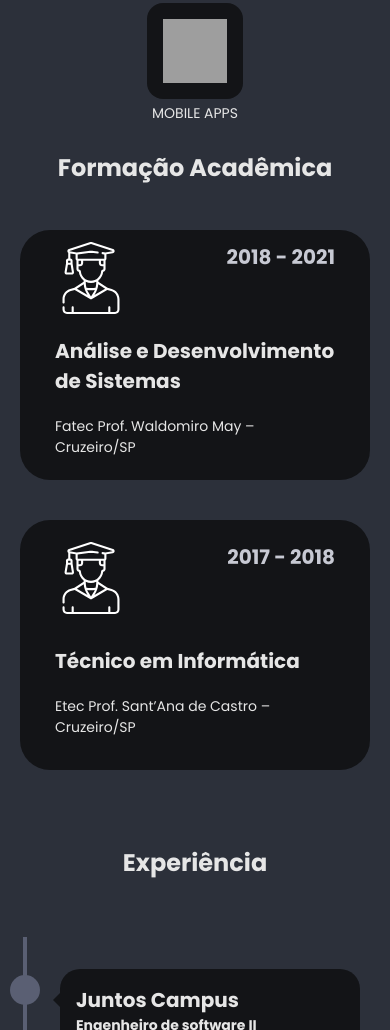
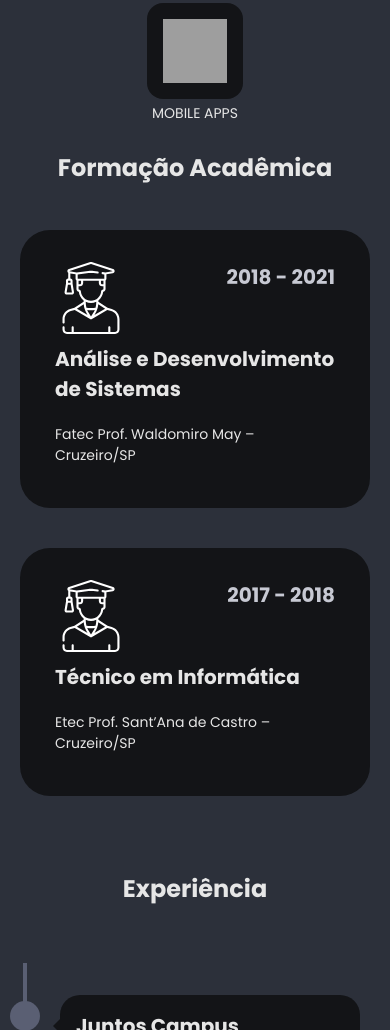
Before and after one commit to jhonatanluizc/jhonatanluizc.github.io, a plain HTML site: page index.html in a window 390 px wide. Shown: the part 1216-2246 px from the top of the page. Drawn offline with Linux system fonts and the light colour scheme; some packages are replaced by stand-ins of ours; grey boxes are pictures that could not be loaded; a script that the page names is missing.

Commit message:
update responsive

```diff
--- a/assets/css/style.css
+++ b/assets/css/style.css
@@ -423,7 +423,8 @@ section .title {
 
 .session.formation .content .content-body .formation-card {
     width: 700px;
-    height: 250px;
+    padding: 32px 0px;
+    height: auto;
     border-radius: 30px;
     display: flex;
     justify-content: space-evenly;
```
